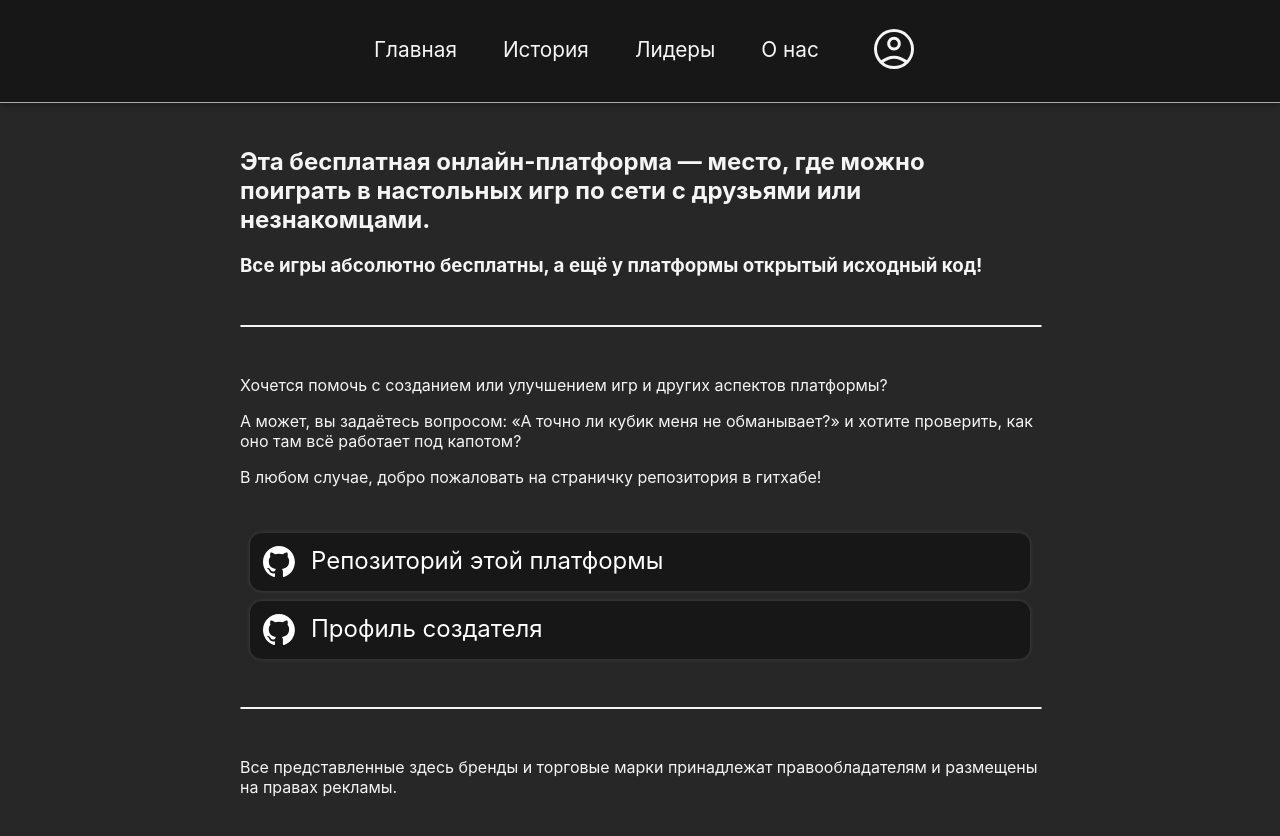
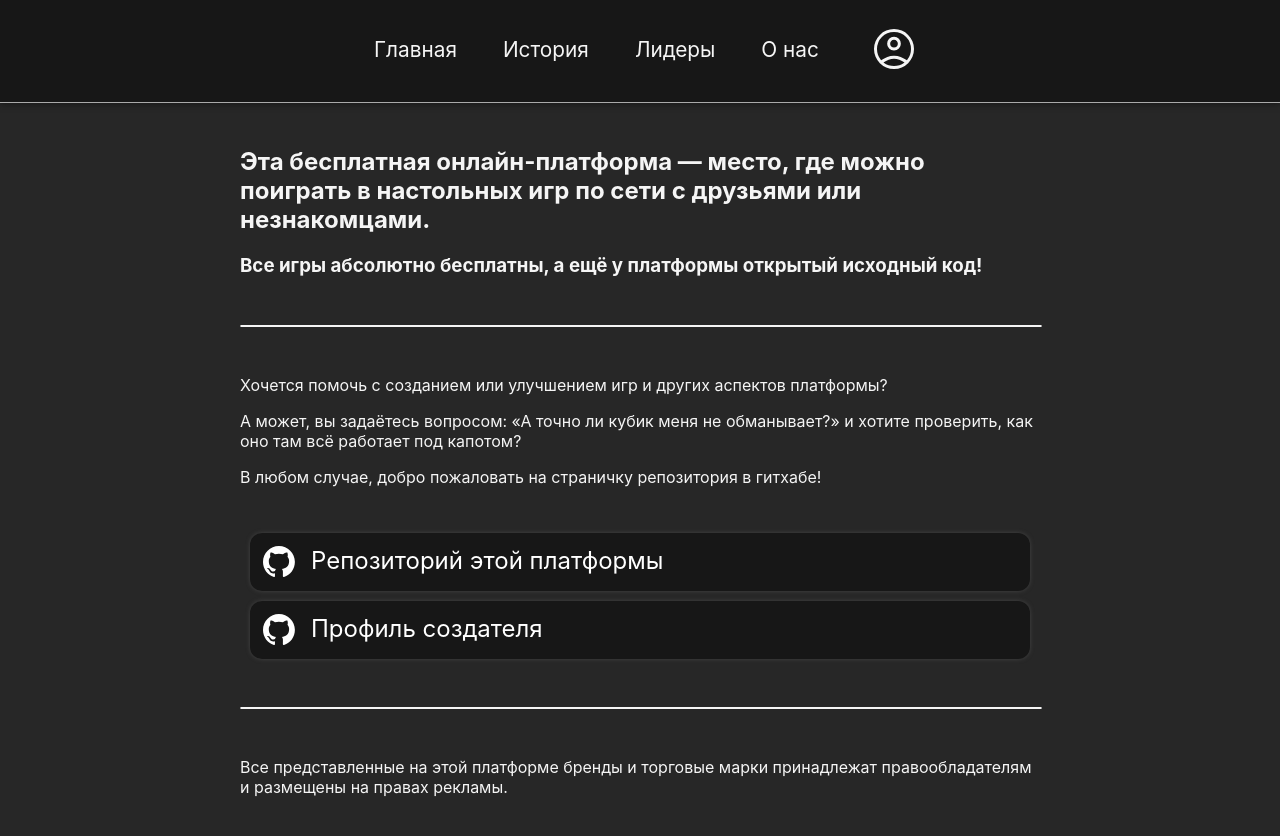
Before and after one commit to CompleXss/WebBoardGames, a React (Create React App) app in the folder reactapp/: page /about in a window 1280 px wide. Built offline with nearby package versions, Linux system fonts and the light colour scheme; no server answers; what @microsoft/signalr would draw is missing.

Commit message:
Fix "about" page

```diff
--- a/reactapp/src/components/About/about.tsx
+++ b/reactapp/src/components/About/about.tsx
@@ -21,7 +21,7 @@ export default function About() {
             <a href='https://github.com/CompleXss' className='github'>Профиль создателя</a>
             <hr />
 
-            <p>Все представленные здесь бренды и торговые марки принадлежат правообладателям и размещены на правах рекламы.</p>
+            <p>Все представленные на этой платформе бренды и торговые марки принадлежат правообладателям и размещены на правах рекламы.</p>
         </div>
     )
 }
```
